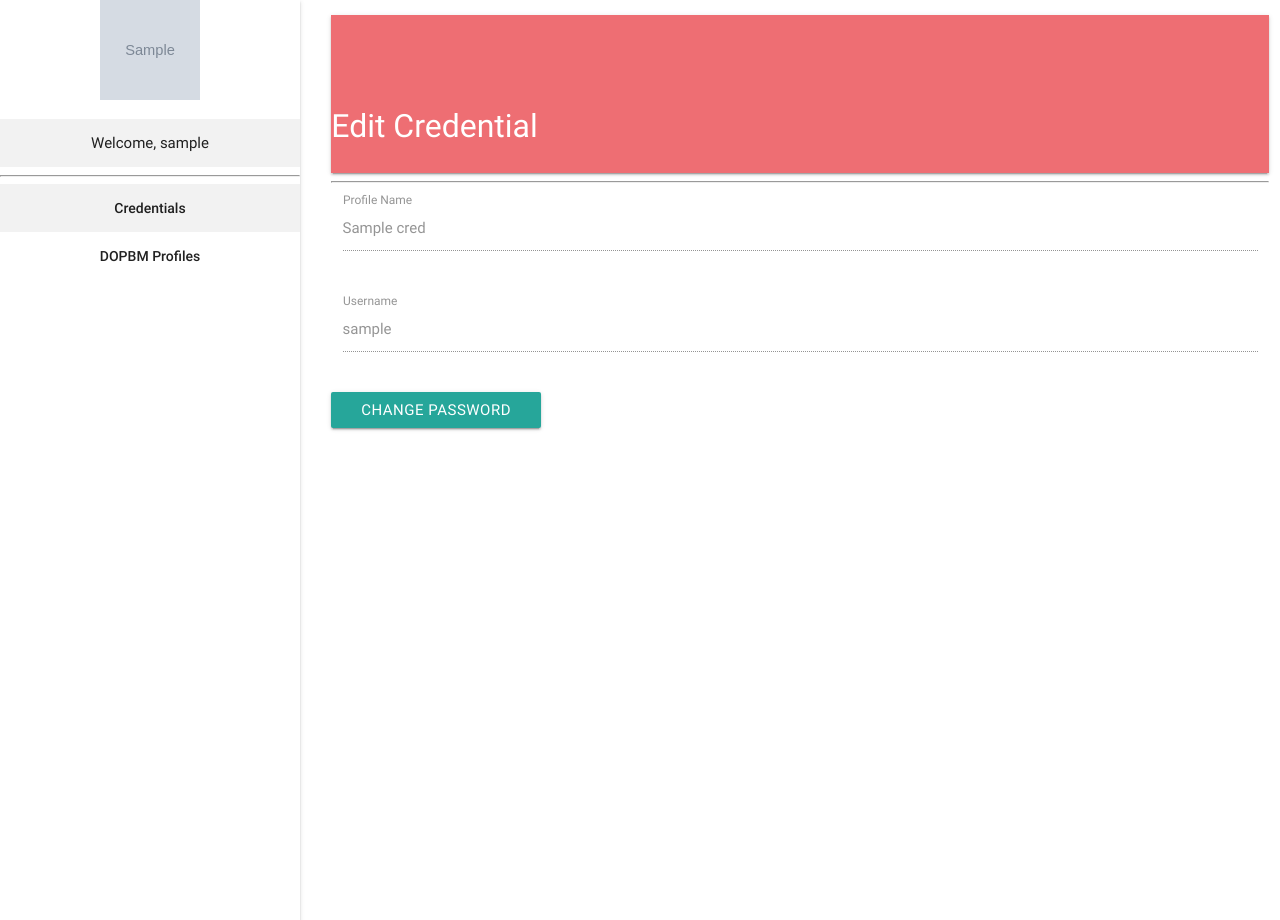
After one commit to sagaragarwal94-archives/poc-devops, a Flask app: a page that uses app/templates/org_admin/edit_credentials.html in a window 1280 px wide. The commit adds this page. Run offline with Flask 2, Linux system fonts and the light colour scheme; a user stored in the database is signed in; grey boxes marked "Sample" are stand-in pictures; a database or web service that is not in the repository returns one stand-in record (values such as "Sample title"); some libraries are stand-ins or nearby versions.

Commit message:
Css Fixes and delete, edit credentials added

```diff
--- a/app/admin/routes.py
+++ b/app/admin/routes.py
@@ -23,8 +23,8 @@ def profile(username):
     return render_template('admin/profile.html', user=user)
 
 
+@admin.route('/admin/<username>/show_admins', methods=['GET'])
 @login_required
-@admin.route('/admin/<username>/show_admins', methods=['GET'])
 def show_admins(username):
     user = mongo.db.users.find_one({'username': username})
     admins_details = mongo.db.users.find({'$and': [{'username': {'$ne': username}}, {'role': 'admin'}]})
--- a/app/org_admin/routes.py
+++ b/app/org_admin/routes.py
@@ -20,7 +20,8 @@ def credentials(org_username, org_admin_username):
                 {'$and': [{'profile_name': profile_name}, {'org_username': org_username}]})
             if not profile_exist:
                 mongo.db.creds.insert({'profile_name': profile_name, 'username': username,
-                                       'password': request.form['password'], 'org_username': org_username})
+                                       'password': request.form['password'], 'org_username': org_username,
+                                       'admins': ''})
             else:
                 print("Profile Exists")
         else:
@@ -52,7 +53,8 @@ def verify_build():
     data = data.to_dict()
     profile_cred = mongo.db.creds.find_one(
         {'$and': [{'profile_name': data['cred']}, {'org_username': data['org_username']}]})
-    server = jenkins.Jenkins(data['build_server_name'], username=profile_cred['username'], password=profile_cred['password'])
+    server = jenkins.Jenkins(data['build_server_name'], username=profile_cred['username'],
+                             password=profile_cred['password'])
     try:
         server.get_whoami()
         return jsonify({'status': 200})
@@ -73,3 +75,37 @@ def verify_scm():
         auth=(profile_cred['username'], profile_cred['password']))
 
     return jsonify({'status': r.status_code})
+
+
+@org_admin.route('/<org_username>/edit_cred/<org_admin_username>/<profile_name>', methods=['GET', 'POST'])
+@login_required
+def edit_cred(org_username, org_admin_username, profile_name):
+    org_info = mongo.db.orgs.find_one({'username': org_username})
+    admin = mongo.db.users.find_one({'username': org_admin_username})
+    cred_info = mongo.db.creds.find_one({'$and': [{'profile_name': profile_name}, {'org_username': org_username}]})
+    if request.method == 'POST':
+        new_password = request.form['newPassword']
+        renew_password = request.form['renewPassword']
+        if new_password == renew_password:
+            mongo.db.creds.update_one({'$and': [{'profile_name': profile_name}, {'org_username': org_username}]},
+                                      {'$set': {'password': new_password}}, upsert=False)
+            return redirect(
+                url_for('org_admin.credentials', org_username=org_username, org_admin_username=org_admin_username))
+        else:
+            print('New Password never matched')
+    return render_template('org_admin/edit_credentials.html', org_info=org_info, admin=admin, cred_info=cred_info)
+
+
+@org_admin.route('/delete_cred', methods=['GET'])
+@login_required
+def delete_cred():
+    data = request.args
+    data = data.to_dict()
+    admins_list = mongo.db.creds.find_one(
+        {'$and': [{'profile_name': data['profile_name']}, {'org_username': data['org_username']}]},
+        {'admins': 1, '_id': 0})
+    print(admins_list['admins'])
+    if admins_list['admins'] == '':
+        return jsonify({'status': 401})
+    else:
+        return jsonify({'status': 200})
--- a/app/templates/admin/create_admin.html
+++ b/app/templates/admin/create_admin.html
@@ -4,7 +4,7 @@
     <!--Import Google Icon Font-->
     <link href="https://fonts.googleapis.com/icon?family=Material+Icons" rel="stylesheet">
     <!--Import materialize.css-->
-    <link type="text/css" rel="stylesheet" href="{{ url_for('static', filename='assets/css/materialize.min.css') }}"
+    <link type="text/css" rel="stylesheet" href="{{ url_for('static', filename='assets/css/materialize.min.css') }}">
 
     <!--Let browser know website is optimized for mobile-->
     <meta name="viewport" content="width=device-width, initial-scale=1.0"/>
--- a/app/templates/admin/edit_other_admin.html
+++ b/app/templates/admin/edit_other_admin.html
@@ -4,7 +4,7 @@
     <!--Import Google Icon Font-->
     <link href="https://fonts.googleapis.com/icon?family=Material+Icons" rel="stylesheet">
     <!--Import materialize.css-->
-    <link type="text/css" rel="stylesheet" href="{{ url_for('static', filename='assets/css/materialize.min.css') }}"
+    <link type="text/css" rel="stylesheet" href="{{ url_for('static', filename='assets/css/materialize.min.css') }}">
 
     <!--Let browser know website is optimized for mobile-->
     <meta name="viewport" content="width=device-width, initial-scale=1.0"/>
--- a/app/templates/admin/profile.html
+++ b/app/templates/admin/profile.html
@@ -4,7 +4,7 @@
     <!--Import Google Icon Font-->
     <link href="https://fonts.googleapis.com/icon?family=Material+Icons" rel="stylesheet">
     <!--Import materialize.css-->
-    <link type="text/css" rel="stylesheet" href="{{ url_for('static', filename='assets/css/materialize.min.css') }}"
+    <link type="text/css" rel="stylesheet" href="{{ url_for('static', filename='assets/css/materialize.min.css') }}">
 
     <!--Let browser know website is optimized for mobile-->
     <meta name="viewport" content="width=device-width, initial-scale=1.0"/>
--- a/app/templates/admin/show_admins.html
+++ b/app/templates/admin/show_admins.html
@@ -4,7 +4,7 @@
     <!--Import Google Icon Font-->
     <link href="https://fonts.googleapis.com/icon?family=Material+Icons" rel="stylesheet">
     <!--Import materialize.css-->
-    <link type="text/css" rel="stylesheet" href="{{ url_for('static', filename='assets/css/materialize.min.css') }}"
+    <link type="text/css" rel="stylesheet" href="{{ url_for('static', filename='assets/css/materialize.min.css') }}">
 
     <!--Let browser know website is optimized for mobile-->
     <meta name="viewport" content="width=device-width, initial-scale=1.0"/>
--- a/app/templates/org/show_orgs.html
+++ b/app/templates/org/show_orgs.html
@@ -4,7 +4,7 @@
     <!--Import Google Icon Font-->
     <link href="https://fonts.googleapis.com/icon?family=Material+Icons" rel="stylesheet">
     <!--Import materialize.css-->
-    <link type="text/css" rel="stylesheet" href="{{ url_for('static', filename='assets/css/materialize.min.css') }}"
+    <link type="text/css" rel="stylesheet" href="{{ url_for('static', filename='assets/css/materialize.min.css') }}">
 
     <!--Let browser know website is optimized for mobile-->
     <meta name="viewport" content="width=device-width, initial-scale=1.0"/>
--- /dev/null
+++ b/app/templates/org_admin/edit_credentials.html
@@ -0,0 +1,127 @@
+<!DOCTYPE html>
+<html>
+<head>
+    <!--Import Google Icon Font-->
+    <link href="https://fonts.googleapis.com/icon?family=Material+Icons" rel="stylesheet">
+    <!--Import materialize.css-->
+    <link type="text/css" rel="stylesheet" href="{{ url_for('static', filename='assets/css/materialize.min.css') }}"
+
+    <!--Let browser know website is optimized for mobile-->
+    <meta name="viewport" content="width=device-width, initial-scale=1.0"/>
+</head>
+
+<body>
+<div class="row">
+
+    <div class="col s12 m4 l3">
+
+
+        <ul id="nav-mobile" class="side-nav fixed">
+            <li class="logo" style="text-align: center">
+                <img src="{{ org_info.image }}" alt=""
+                     width="100" height="100">
+
+            </li>
+            <li class="bold active" style="text-align: center">Welcome, {{ admin.username }}</li>
+
+            <li>
+                <hr>
+            </li>
+            <li class="bold active" style="text-align: center"><a
+                    href="{{ url_for('org_admin.credentials', org_username=org_info.username, org_admin_username = admin.username) }}">Credentials</a>
+            </li>
+            <li class="bold " style="text-align: center"><a
+                    href="{{ url_for('org_admin.profile', org_username=org_info.username, org_admin_username = admin.username) }}">DOPBM
+                Profiles</a></li>
+
+
+        </ul>
+    </div>
+
+    <div class="col s12 m8 l9">
+        <ul>
+            <li>
+                <nav class="nav-extended">
+                    <div class="nav-wrapper">
+
+                    </div>
+                    <div class="nav-content">
+                        <span class="nav-title">Edit Credential</span>
+
+                    </div>
+                </nav>
+            </li>
+            <li>
+                <hr>
+            </li>
+            <li>
+
+                <div class="row">
+                    <div class="input-field col s12">
+                        <input disabled id="profile_name" name="profile_name" value="{{ cred_info.profile_name }}"
+                               type="text" class="validate" required>
+                        <label for="profile_name">Profile Name</label>
+                    </div>
+                </div>
+
+
+                <div class="row">
+                    <div class="input-field col s12">
+                        <input disabled id="username" name="username" type="text" value="{{ cred_info.username }}"
+                               class="validate" required>
+                        <label for="username">Username</label>
+                    </div>
+                </div>
+
+                <div class="row">
+
+                    <div id="changepassword" class="modal">
+                        <form method="POST">
+                            <div class="modal-content">
+
+                                <div class="row">
+                                    <div class="input-field col s12">
+                                        <input id="newpassword"  name="newPassword" type="password"
+                                               class="validate">
+                                        <label for="newpassword">New Password</label>
+                                    </div>
+                                </div>
+
+                                <div class="row">
+                                    <div class="input-field col s12">
+                                        <input id="re_newpassword" name="renewPassword" type="password"
+                                               class="validate">
+                                        <label for="re_newpassword">Re Enter New Password</label>
+                                    </div>
+                                </div>
+
+                            </div>
+                            <div class="modal-footer">
+                                <button class="btn waves-effect waves-light" type="submit">Submit Changes</button>
+                                <a href="#!" class="modal-action modal-close waves-effect waves-green btn-flat">Go
+                                    Back</a>
+
+                            </div>
+                        </form>
+                    </div>
+                    <button class="btn waves-effect waves-light modal-trigger" href="#changepassword" name="action">
+                        Change Password
+                    </button>
+                </div>
+
+            </li>
+
+        </ul>
+    </div>
+
+</div>
+<!--Import jQuery before materialize.js-->
+<script type="text/javascript" src="https://code.jquery.com/jquery-3.2.1.min.js"></script>
+<script type="text/javascript" src="{{ url_for('static', filename='assets/js/materialize.min.js') }}"></script>
+<script type="text/javascript">
+    $(document).ready(function () {
+        $('.modal').modal();
+    });
+</script>
+</body>
+</html>
--- a/app/templates/org_admin/profiles.html
+++ b/app/templates/org_admin/profiles.html
@@ -6,7 +6,7 @@
     {{ JSGlue.include() }}
 
     <!--Import materialize.css-->
-    <link type="text/css" rel="stylesheet" href="{{ url_for('static', filename='assets/css/materialize.min.css') }}"
+    <link type="text/css" rel="stylesheet" href="{{ url_for('static', filename='assets/css/materialize.min.css') }}">
 
     <!--Let browser know website is optimized for mobile-->
     <meta name="viewport" content="width=device-width, initial-scale=1.0"/>
```
Also changed, not shown: app/templates/org_admin/credentials.html (+31 -1 lines), app/templates/org_admin/index.html (deleted).
